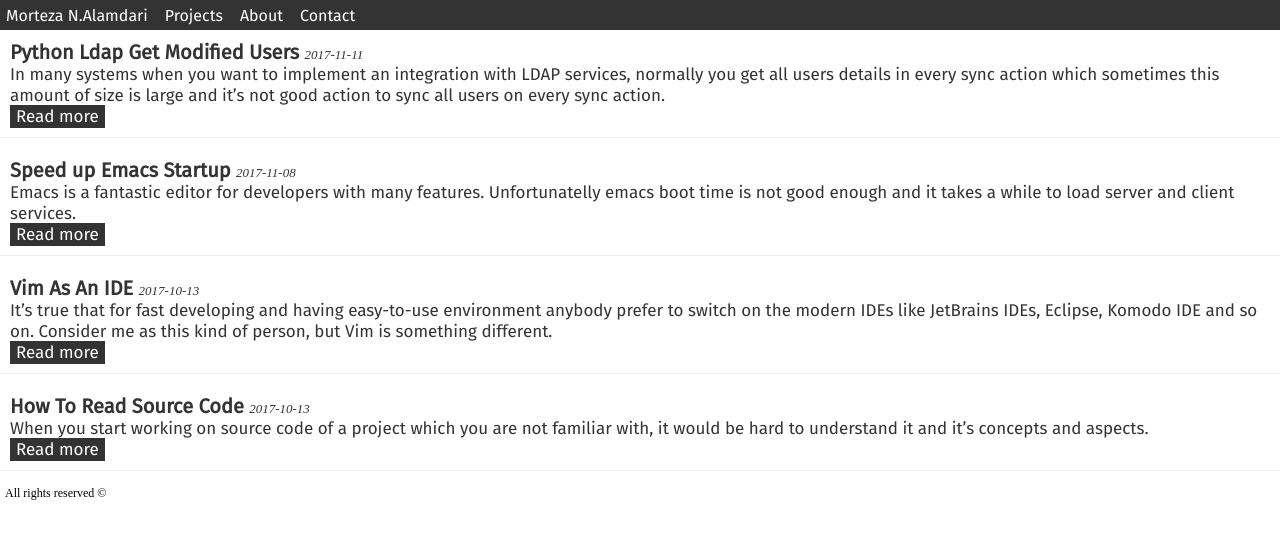
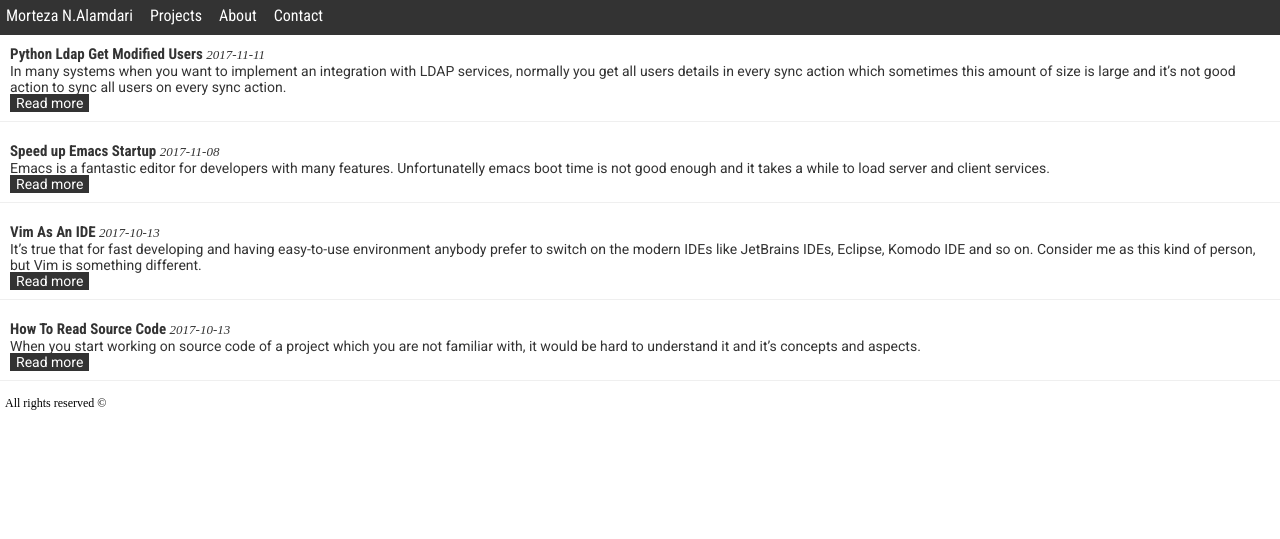
Before and after one commit to Mortezaipo/stage, a Jekyll site: the page built from index.html, in a window 1280 px wide. Shown: the top 539 px of the page. Built offline with Jekyll 4.4.1, drawn with Linux system fonts in a browser that asks for light colours.

Commit message:
Update site fonts.

```diff
--- a/inc/css/main.css
+++ b/inc/css/main.css
@@ -1,4 +1,4 @@
-@import url('https://fonts.googleapis.com/css?family=EB+Garamond|Fira+Sans|Satisfy');
+@import url('https://fonts.googleapis.com/css?family=Roboto:400,500|Roboto+Condensed:400,700');
 body {
     margin: 0;
     padding: 0;
@@ -14,10 +14,11 @@ body {
     margin: auto;
 }
 .tiny-navbar {
-    font: 16px 'Fira Sans', sans-serif;
+    font: 16px 'Roboto Condensed', sans-serif;
     background-color: #333;
     display: block;
-    height: 30px;
+    height: 35px;
+    font-weight: 400;
 }
 .tiny-navbar ul {
     margin: 0;
@@ -39,15 +40,15 @@ body {
     margin-bottom: 10px;
 }
 .post .post-title {
-    font: 20px 'Fira Sans', sans-serif;
-    font-weight: bold;
+    font: 15px 'Roboto Condensed', sans-serif;
+    font-weight: 700;
 }
 .post .post-title a {
     color: #333;
     text-decoration: none;
 }
 .post .post-body {
-    font: 17px 'Fira Sans', sans-serif;
+    font: 14px 'Roboto', sans-serif;
     color: #333;
 }
 .post .read-more {
```
